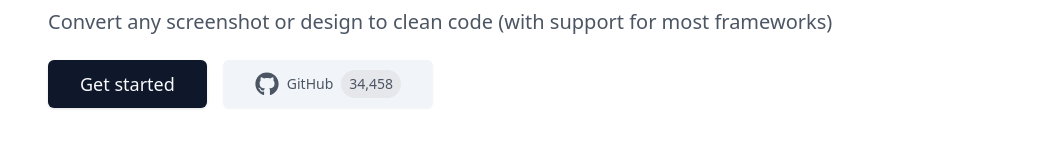
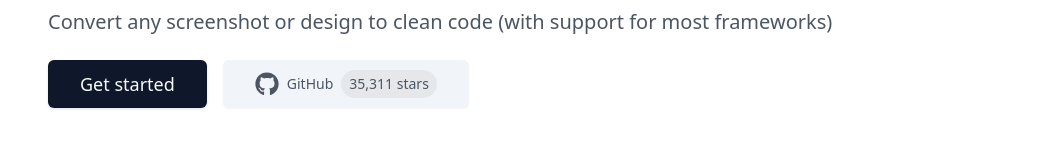
Before and after one commit to abi/screenshot-to-code, a React app in the folder frontend/: page / in a window 1280 px wide. Shown: the part 209-369 px from the top of the page, without its empty margins (108-1158 px from the left). Built offline with nearby package versions, Linux system fonts and the light colour scheme; no server answers; the HTML template or start-up script is replaced by a standard one.

Commit message:
update star count

```diff
--- a/frontend/src/components/hosted/LandingPage.tsx
+++ b/frontend/src/components/hosted/LandingPage.tsx
@@ -97,7 +97,7 @@ function LandingPage() {
               <FaGithub size={24} />
               <span>GitHub</span>
               <span className="text-sm bg-gray-200 rounded-full px-2 py-1">
-                34,458
+                35,311 stars
               </span>
             </Button>
           </div>
```
